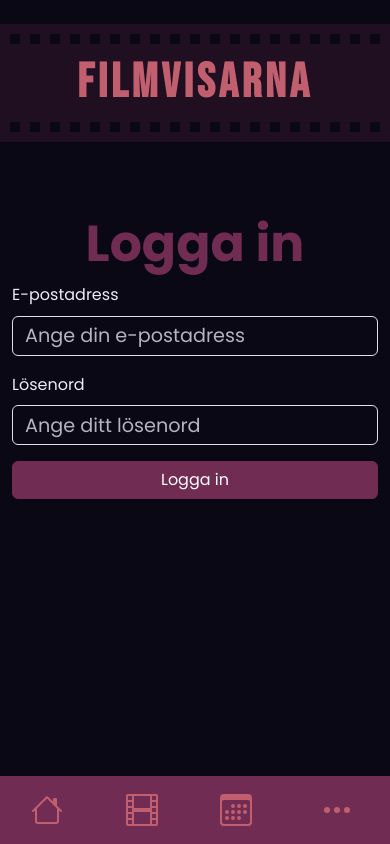
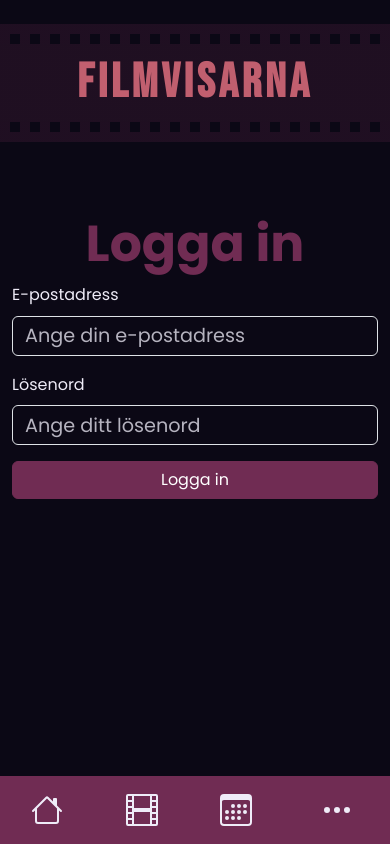
Before and after one commit to staraii/filmvisarna, a React (Vite) app: page /loggain in a window 390 px wide. Built offline with nearby package versions, Linux system fonts and the light colour scheme.

Commit message:
MobileNavBar - changed color of icons

```diff
--- a/src/components/MobileNavBar/MobileNavBar.tsx
+++ b/src/components/MobileNavBar/MobileNavBar.tsx
@@ -21,7 +21,7 @@ export default function MobileNavBar() {
           xmlns="http://www.w3.org/2000/svg"
           width="32"
           height="32"
-          fill="#c15f6f"
+          fill="#efecf8"
           className="bi bi-house"
           viewBox="0 0 16 16"
         >
@@ -33,7 +33,7 @@ export default function MobileNavBar() {
           xmlns="http://www.w3.org/2000/svg"
           width="32"
           height="32"
-          fill="#c15f6f"
+          fill="#efecf8"
           className="bi bi-film"
           viewBox="0 0 16 16"
         >
@@ -45,7 +45,7 @@ export default function MobileNavBar() {
           xmlns="http://www.w3.org/2000/svg"
           width="32"
           height="32"
-          fill="#c15f6f"
+          fill="#efecf8"
           className="bi bi-calendar3"
           viewBox="0 0 16 16"
         >
@@ -62,7 +62,7 @@ export default function MobileNavBar() {
           xmlns="http://www.w3.org/2000/svg"
           width="32"
           height="32"
-          fill="#c15f6f"
+          fill="#efecf8"
           className="bi bi-three-dots"
           viewBox="0 0 16 16"
         >
@@ -84,8 +84,10 @@ export default function MobileNavBar() {
         <Offcanvas.Body className="d-flex flex-column justify-content-end pb-5 mb-5">
           <Nav.Link href="/avboka">Avboka platser</Nav.Link>
           <Nav.Link href="/loggain">Logga in</Nav.Link>
-           {/* Navigate to register page on click */}
-        <Nav.Link className="fw-medium" onClick={handleRegisterClick}>Bli medlem</Nav.Link>
+          {/* Navigate to register page on click */}
+          <Nav.Link className="fw-medium" onClick={handleRegisterClick}>
+            Bli medlem
+          </Nav.Link>
         </Offcanvas.Body>
       </Offcanvas>
     </Navbar>
--- a/src/components/MobileNavBar/mobile-navbar.css
+++ b/src/components/MobileNavBar/mobile-navbar.css
@@ -3,7 +3,7 @@
   height: 8vh;
   flex-direction: row;
   justify-content: space-around;
-  color: #c15f6f;
+  color: #efecf8;
 
   /* Hides navbar when screen size is bigger than 767px */
   @media only screen and (min-width: 768px){
```
